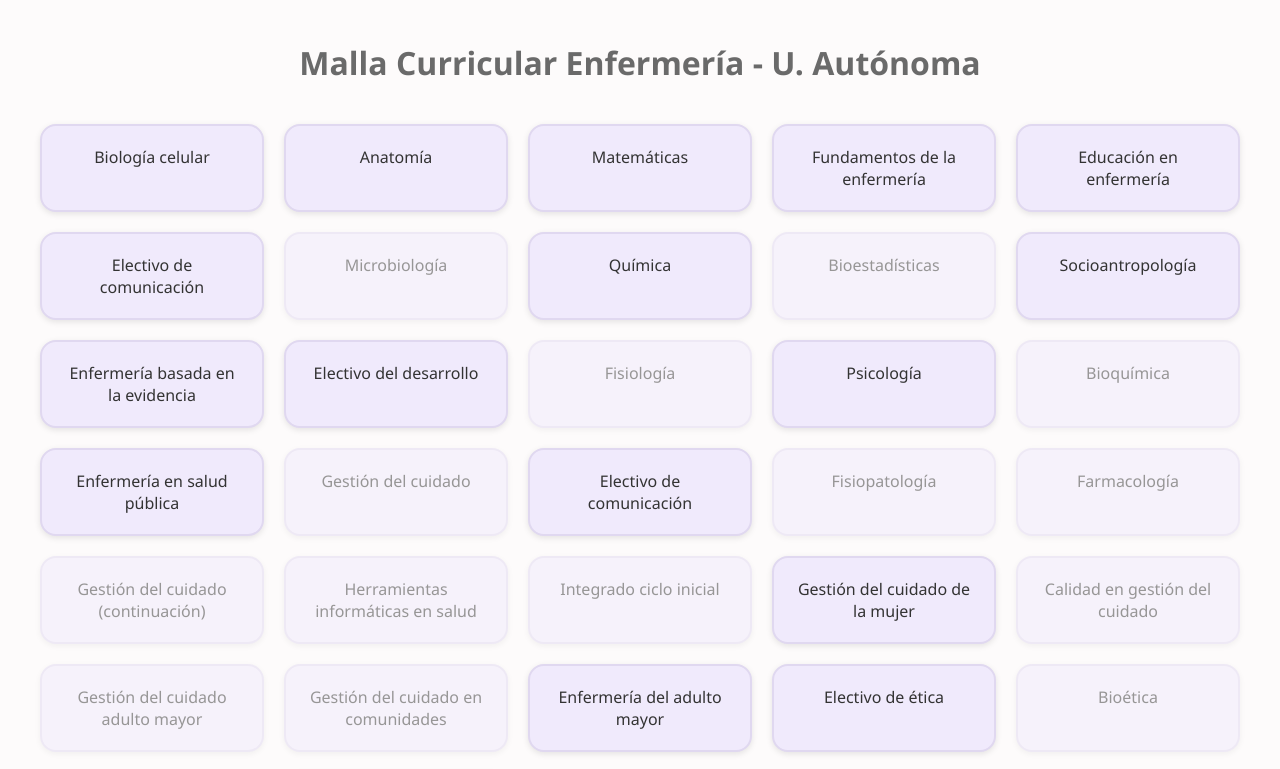
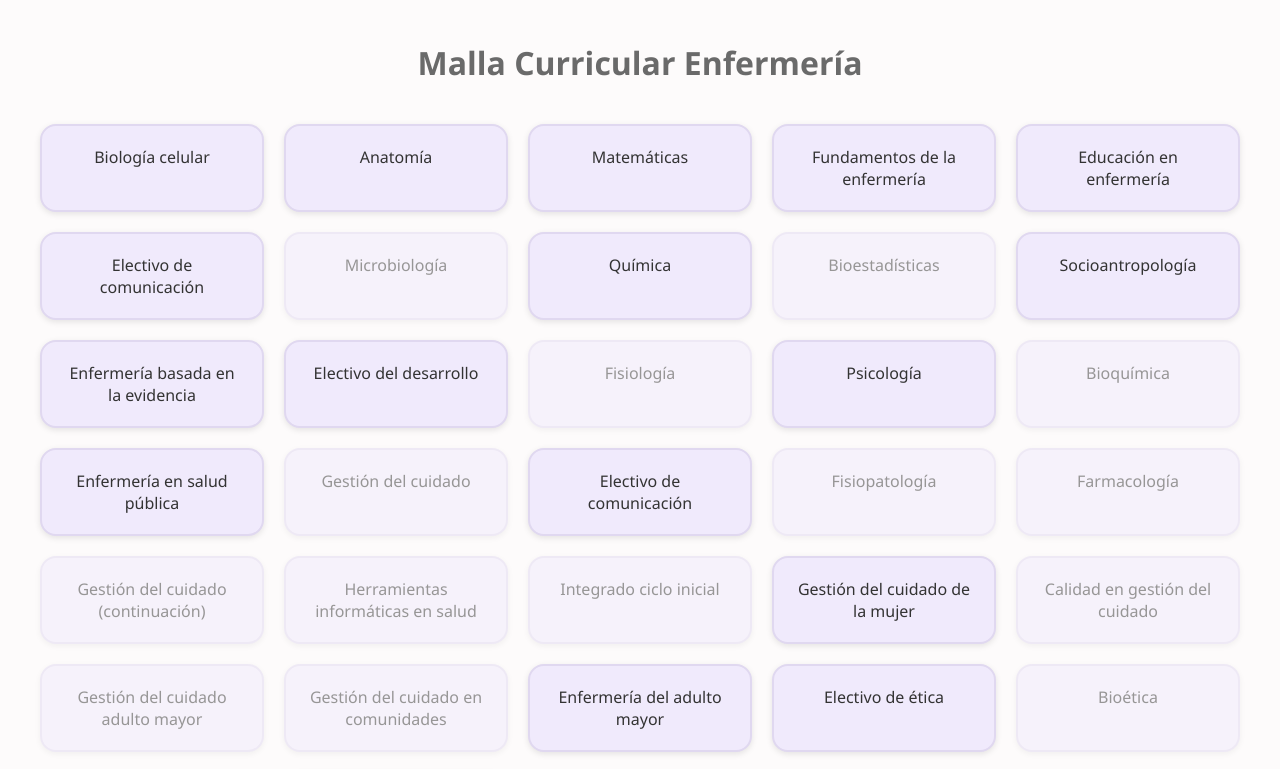
Before and after one commit to enfemalla/Enfermeria, a plain HTML site: page Index.html in a window 1280 px wide. Shown: the top 769 px of the page. Drawn offline with Linux system fonts and the light colour scheme.

Commit message:
Update Index.html
Se actualiza index.html

```diff
--- a/Index.html
+++ b/Index.html
@@ -2,14 +2,14 @@
 <html lang="es">
 <head>
   <meta charset="UTF-8" />
-  <meta name="viewport" content="width=device-width, initial-scale=1.0" />
-  <title>Malla Curricular de Enfermería</title>
+  <meta name="viewport" content="width=device-width, initial-scale=1.0"/>
+  <title>Malla Curricular Enfermería</title>
   <link rel="stylesheet" href="estilos.css" />
 </head>
 <body>
-  <h1>Malla Curricular Enfermería - U. Autónoma</h1>
+  <h1>Malla Curricular Enfermería</h1>
   <div class="malla" id="malla">
-    <!-- Aquí se insertarán los ramos automáticamente -->
+    <!-- Las columnas de semestres se generan automáticamente -->
   </div>
   <script src="script.js"></script>
 </body>
```
